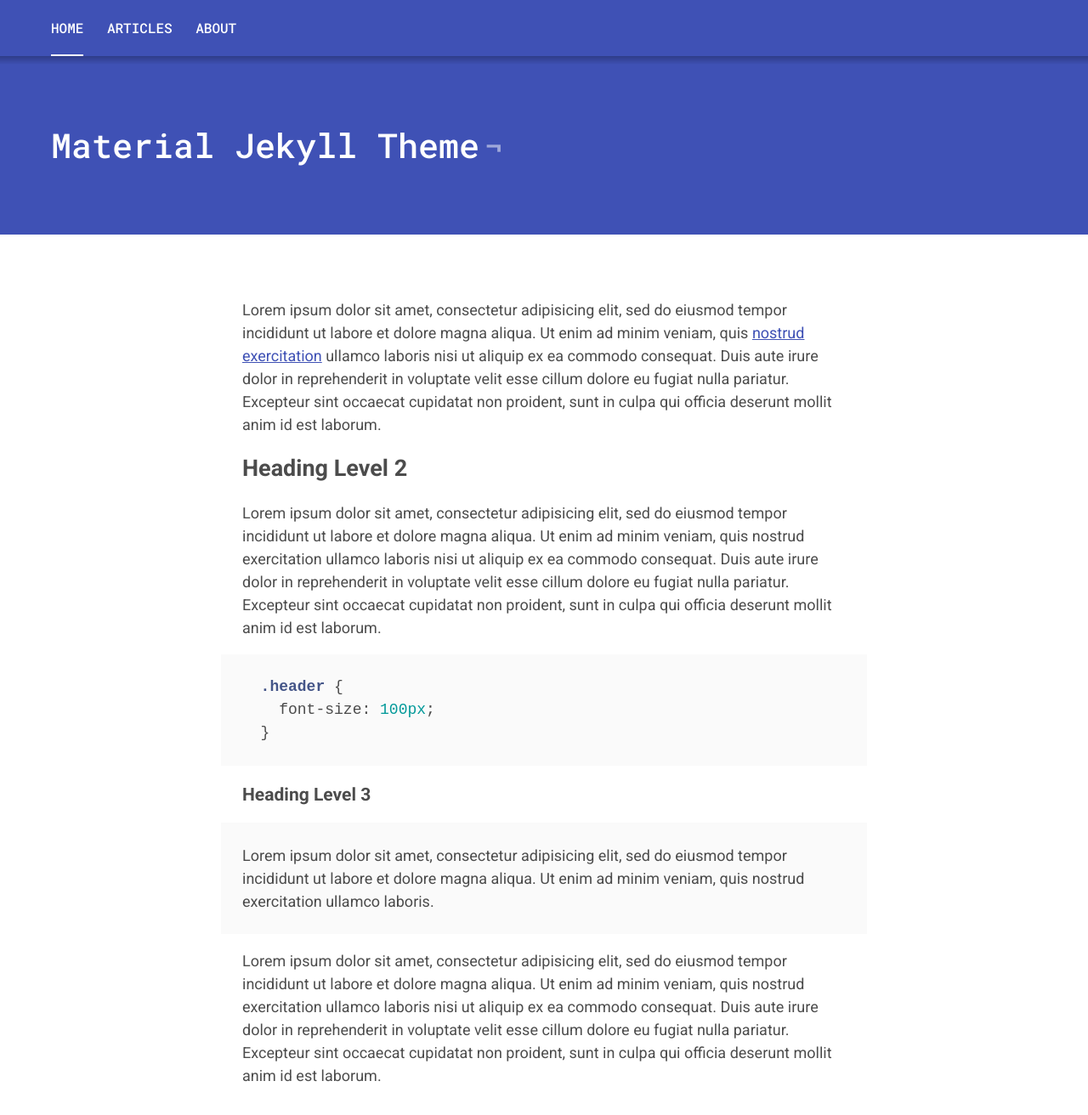
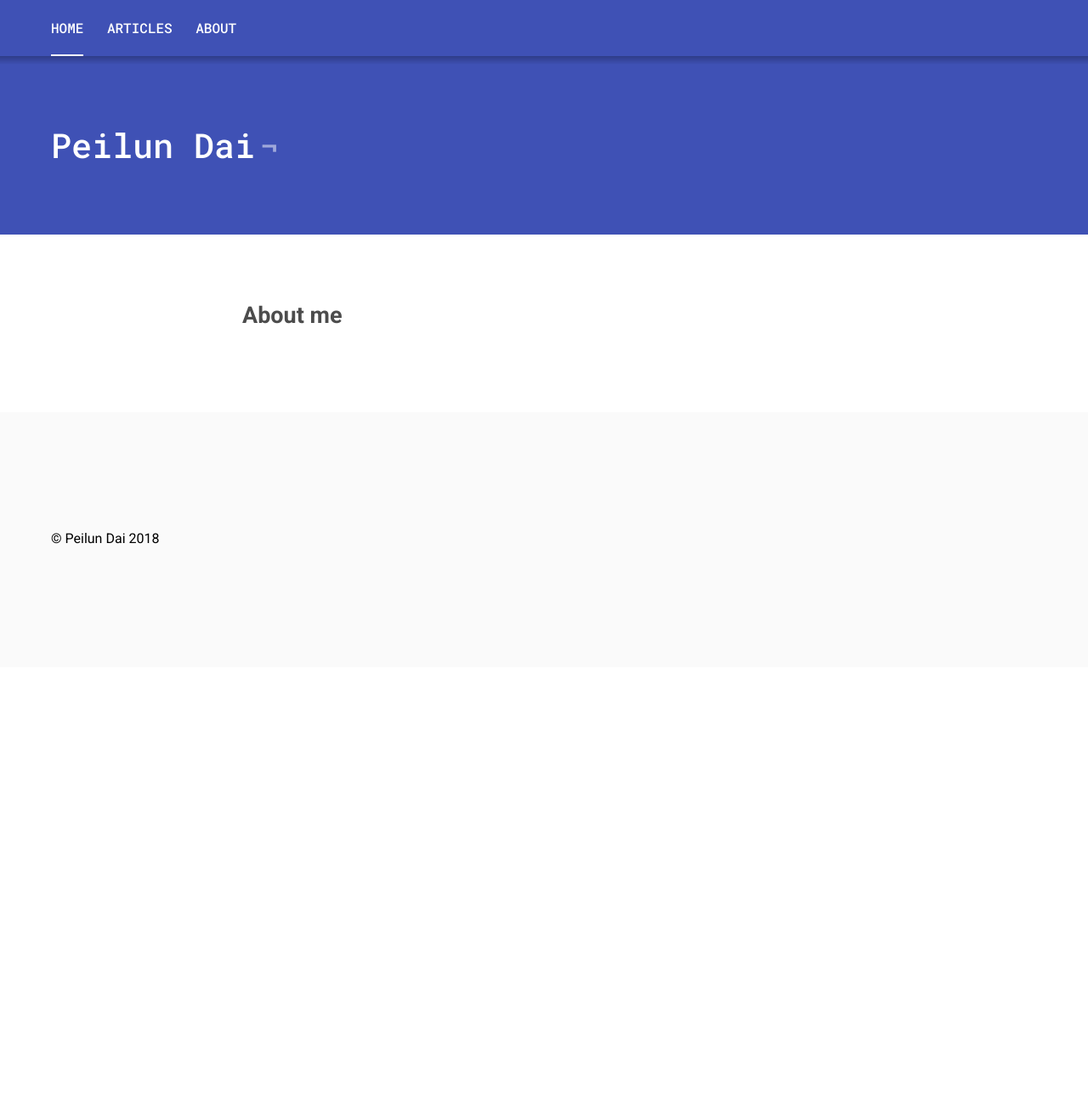
Before and after one commit to peilundai/peilundai.github.io, a Jekyll site: the page built from index.markdown, in a window 1280 px wide and 1400 px high. Shown: the top 1312 px of the window at 85% size. Built offline with Jekyll 4.4.1, drawn with Linux system fonts in a browser that asks for light colours.

Commit message:
Add personal header

```diff
--- a/index.markdown
+++ b/index.markdown
@@ -1,21 +1,5 @@
 ---
 layout: page
-title: Material Jekyll Theme
+title: Peilun Dai
 ---
-Lorem ipsum dolor sit amet, consectetur adipisicing elit, sed do eiusmod tempor incididunt ut labore et dolore magna aliqua. Ut enim ad minim veniam, quis [nostrud exercitation](http://alexcarpenter.me) ullamco laboris nisi ut aliquip ex ea commodo consequat. Duis aute irure dolor in reprehenderit in voluptate velit esse cillum dolore eu fugiat nulla pariatur. Excepteur sint occaecat cupidatat non proident, sunt in culpa qui officia deserunt mollit anim id est laborum.
-
-## Heading Level 2
-
-Lorem ipsum dolor sit amet, consectetur adipisicing elit, sed do eiusmod tempor incididunt ut labore et dolore magna aliqua. Ut enim ad minim veniam, quis nostrud exercitation ullamco laboris nisi ut aliquip ex ea commodo consequat. Duis aute irure dolor in reprehenderit in voluptate velit esse cillum dolore eu fugiat nulla pariatur. Excepteur sint occaecat cupidatat non proident, sunt in culpa qui officia deserunt mollit anim id est laborum.
-
-{% highlight scss %}
-  .header {
-    font-size: 100px;
-  }
-{% endhighlight %}
-
-### Heading Level 3
-
-> Lorem ipsum dolor sit amet, consectetur adipisicing elit, sed do eiusmod tempor incididunt ut labore et dolore magna aliqua. Ut enim ad minim veniam, quis nostrud exercitation ullamco laboris.
-
-Lorem ipsum dolor sit amet, consectetur adipisicing elit, sed do eiusmod tempor incididunt ut labore et dolore magna aliqua. Ut enim ad minim veniam, quis nostrud exercitation ullamco laboris nisi ut aliquip ex ea commodo consequat. Duis aute irure dolor in reprehenderit in voluptate velit esse cillum dolore eu fugiat nulla pariatur. Excepteur sint occaecat cupidatat non proident, sunt in culpa qui officia deserunt mollit anim id est laborum.
+## About me
```
Also changed, not shown: _pages/blog.html (added, +27 -0 lines), 2 other files.
